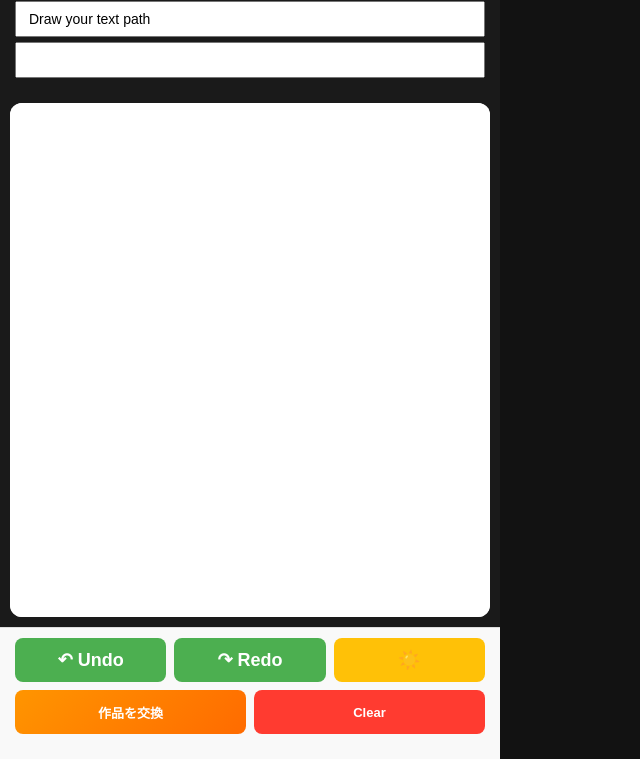
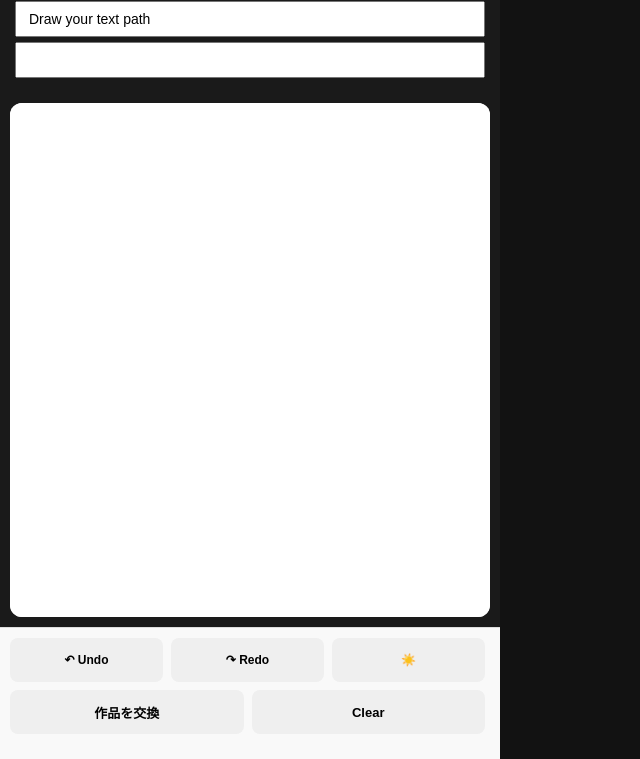
Before and after one commit to soft-dev-UK/Path-test2, a website: page public/index.html in a window 1280 px wide. Shown: the part 41-800 px from the top of the page, without its empty margins (0-640 px from the left). Drawn offline with Linux system fonts and the light colour scheme.

Commit message:
Force push latest changes

```diff
--- a/public/index.html
+++ b/public/index.html
@@ -88,33 +88,33 @@
             display: flex;
             flex-direction: column; /* グループ（段）を縦に並べる */
             gap: 8px;               /* 段ごとの隙間 */
-            padding: 10px 15px 25px 15px; /* 下側の余白を多めにとってスマホのバーを避ける */
+            padding: 10px 15px 25px 10px; /* 下側の余白を多めにとってスマホのバーを避ける */
             background: #f9f9f9;
             border-top: 1px solid #ddd;
             flex-shrink: 0;
         }
 
         .button-group {
-            display: flex;
-            flex-direction: row;
+            display: flex !important;
+            flex-direction: row !important;
             gap: 8px;
             width: 100%;
         }
 
         button {
             flex: 1;                /* ★重要：横幅を等分に分かち合う */
-            min-width: 0;           /* ★重要：これがないと横に並びきれない */
+            min-width: 0 !important;           /* ★重要：これがないと横に並びきれない */
             height: 44px;           /* 指で押しやすい高さ */
-            padding: 0 5px;         /* 左右の余白を最小限にして文字入りを良くする */
+            padding: 0 4px;         /* 左右の余白を最小限にして文字入りを良くする */
             font-size: 13px;        /* 3つ並ぶ上段のために少しだけ小さく */
-        white-space: nowrap;    /* 文字を改行させない */
+            white-space: nowrap;    /* 文字を改行させない */
             border: none;
             border-radius: 8px;
             font-weight: 600;
             display: flex;
             align-items: center;
             justify-content: center;
-            gap: 4px;
+            cursor: pointer;
         }
 
         button:hover:not(:disabled) {
@@ -131,47 +131,15 @@
             cursor: not-allowed;
         }
 
-        .btn-undo {
-            background: #4CAF50;
-            color: white;
-            font-size: 18px;
-        }
+        .btn-undo, .btn-redo, .btn-dark-mode,
+.btn-exchange, .btn-clear, .btn-save {
+    min-width: 0 !important;
+    flex: 1;
+}
 
-        .btn-redo {
-            background: #4CAF50;
-            color: white;
-            font-size: 18px;
-        }
-
-        .btn-dark-mode {
-            background: #FFC107;
-            color: white;
-            font-size: 18px;
-        }
-
-        .btn-dark-mode.active {
-            background: #2196F3;
-        }
-
-        .btn-exchange {
-            background: linear-gradient(135deg, #FF9500 0%, #FF6B00 100%);
-            color: white;
-            flex: 1;
-            min-width: 150px;
-        }
-
-        .btn-clear {
-            background: #FF3B30;
-            color: white;
-            flex: 1;
-            min-width: 150px;
-        }
-
-        .btn-save {
-            background: #007AFF;
-            color: white;
-            flex: 1;
-            min-width: 150px;
+        .button-group:first-child button {
+    /* 3つ並ぶ方は少しだけ文字を小さくして余裕を持たせる */
+            font-size: 12px;
         }
 
         /* モーダル */
```
